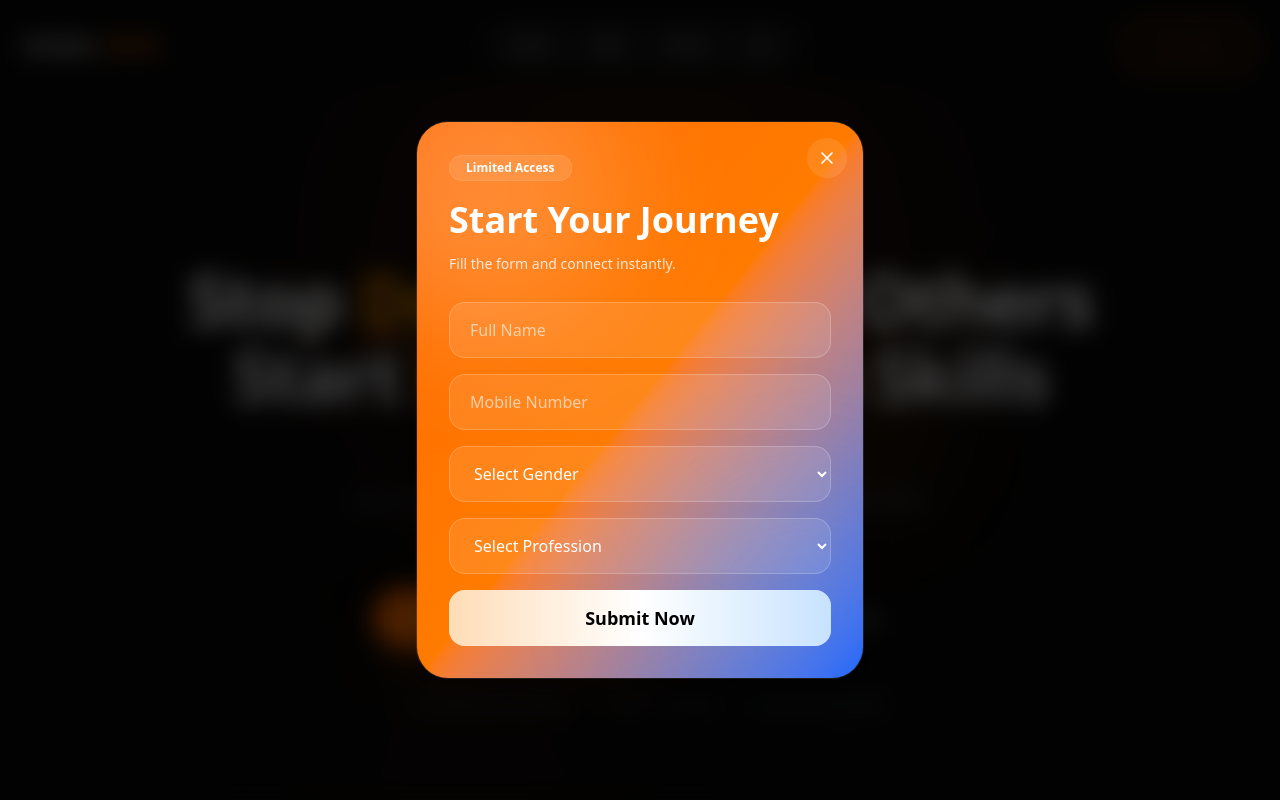
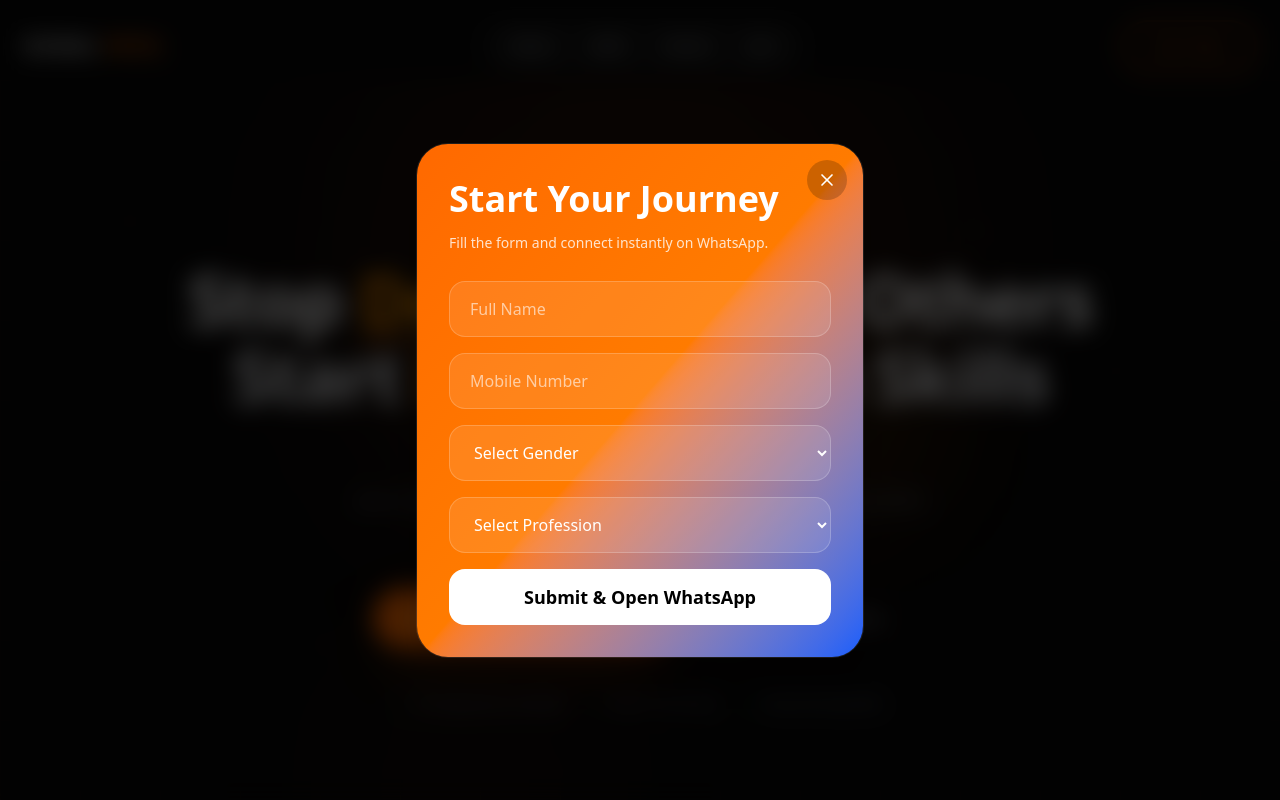
Before and after one commit to developerajay8/kunalpatil, a Next.js app: page / in a window 1280 px wide. Both pictures are taken after a click on the button "Start Now". Shown: the top 800 px of the page. Built offline with nearby package versions, Linux system fonts and the light colour scheme.

Commit message:
px addeeeddddeededsdwdd

```diff
--- a/app/components/leadpopup.tsx
+++ b/app/components/leadpopup.tsx
@@ -12,11 +12,10 @@ export default function LeadPopup({
   isOpen,
   onClose,
 }: LeadPopupProps) {
-  const popupRef = useRef<HTMLDivElement>(null);
+  const popupRef =
+    useRef<HTMLDivElement>(null);
 
-  const [loading, setLoading] = useState(false);
-
-  const [submitted, setSubmitted] =
+  const [loading, setLoading] =
     useState(false);
 
   const [form, setForm] = useState({
@@ -26,30 +25,23 @@ export default function LeadPopup({
     profession: "",
   });
 
-  // Prevent duplicate submit
-  useEffect(() => {
-    const alreadySubmitted =
-      localStorage.getItem("lead_submitted");
-
-    if (alreadySubmitted) {
-      setSubmitted(true);
-    }
-  }, []);
-
-  // Lock scroll
+  // LOCK SCROLL
   useEffect(() => {
     if (isOpen) {
-      document.body.style.overflow = "hidden";
+      document.body.style.overflow =
+        "hidden";
     } else {
-      document.body.style.overflow = "auto";
+      document.body.style.overflow =
+        "auto";
     }
 
     return () => {
-      document.body.style.overflow = "auto";
+      document.body.style.overflow =
+        "auto";
     };
   }, [isOpen]);
 
-  // Close outside click
+  // CLOSE OUTSIDE
   useEffect(() => {
     function handleOutside(
       e: MouseEvent
@@ -88,7 +80,8 @@ export default function LeadPopup({
   ) => {
     setForm({
       ...form,
-      [e.target.name]: e.target.value,
+      [e.target.name]:
+        e.target.value,
     });
   };
 
@@ -97,17 +90,10 @@ export default function LeadPopup({
   ) => {
     e.preventDefault();
 
-    if (submitted) {
-      alert(
-        "You already submitted this form."
-      );
-      return;
-    }
-
     setLoading(true);
 
     try {
-      // WhatsApp Message
+      // WHATSAPP MESSAGE
       const message = `
 🔥 Hii Kunal sir, I’m intrested in this work can you please share me the work details?
 
@@ -117,23 +103,16 @@ export default function LeadPopup({
 💼 Profession: ${form.profession}
 `;
 
-      // Your WhatsApp Number
+      // YOUR NUMBER
       const whatsappNumber =
-        "919999999999";
+        "918643071462";
 
-      // OPEN WHATSAPP FIRST
-      window.open(
-        `https://wa.me/${whatsappNumber}?text=${encodeURIComponent(
-          message
-        )}`,
-        "_blank"
-      );
-
-      // THEN SEND TO GOOGLE SHEET
+      // GOOGLE SHEET SAVE
       await fetch(
-        "YOUR_GOOGLE_SCRIPT_WEB_APP_URL",
+        "https://script.google.com/macros/s/AKfycbxJwzBd9rlp_N3J6kxE4S96gczOvsL774grRx4atipV0vI253KsdtheDZUQXY6sgXqq/exec",
         {
           method: "POST",
+          mode: "no-cors",
           headers: {
             "Content-Type":
               "application/json",
@@ -146,16 +125,25 @@ export default function LeadPopup({
         }
       );
 
-      localStorage.setItem(
-        "lead_submitted",
-        "true"
+      // OPEN WHATSAPP
+      window.open(
+        `https://wa.me/${whatsappNumber}?text=${encodeURIComponent(
+          message
+        )}`,
+        "_blank"
       );
 
-      setSubmitted(true);
+      alert(
+        "Submitted Successfully"
+      );
 
-      alert(
-        "Form submitted successfully"
-      );
+      // RESET FORM
+      setForm({
+        fullName: "",
+        mobile: "",
+        gender: "",
+        profession: "",
+      });
 
       onClose();
     } catch (error) {
@@ -173,46 +161,37 @@ export default function LeadPopup({
         ref={popupRef}
         className="relative w-full max-w-md rounded-[32px] overflow-hidden border border-white/10 shadow-2xl"
       >
-        {/* Background */}
+        {/* BACKGROUND */}
         <div className="absolute inset-0 bg-gradient-to-br from-orange-500 via-[#ff7b00] to-blue-600" />
 
-        {/* Glow */}
-        <div className="absolute -top-20 -left-20 w-72 h-72 rounded-full bg-white/20 blur-3xl" />
-
-        <div className="absolute -bottom-20 -right-20 w-72 h-72 rounded-full bg-blue-400/20 blur-3xl" />
-
-        {/* Content */}
+        {/* CONTENT */}
         <div className="relative z-10 p-6 sm:p-8">
-          {/* Close */}
+          {/* CLOSE */}
           <button
             onClick={onClose}
-            className="absolute top-4 right-4 w-10 h-10 rounded-full bg-white/10 hover:bg-white/20 flex items-center justify-center text-white transition"
+            className="absolute top-4 right-4 w-10 h-10 rounded-full bg-black/20 hover:bg-black/30 flex items-center justify-center text-white transition"
           >
             <X size={20} />
           </button>
 
-          {/* Heading */}
+          {/* HEADING */}
           <div className="mb-7">
-            <span className="inline-block px-4 py-1 rounded-full bg-white/10 border border-white/10 text-white text-xs font-semibold mb-4">
-              Limited Access
-            </span>
-
             <h2 className="text-3xl sm:text-4xl font-black text-white leading-tight">
               Start Your Journey
             </h2>
 
             <p className="text-white/80 mt-3 text-sm">
               Fill the form and connect
-              instantly.
+              instantly on WhatsApp.
             </p>
           </div>
 
-          {/* Form */}
+          {/* FORM */}
           <form
             onSubmit={handleSubmit}
             className="space-y-4"
           >
-            {/* Full Name */}
+            {/* FULL NAME */}
             <input
               type="text"
               name="fullName"
@@ -220,10 +199,10 @@ export default function LeadPopup({
               placeholder="Full Name"
               value={form.fullName}
               onChange={handleChange}
-              className="w-full h-14 rounded-2xl bg-white/10 border border-white/20 px-5 text-white placeholder:text-white/60 outline-none focus:border-white/40"
+              className="w-full h-14 rounded-2xl bg-white/10 border border-white/20 px-5 text-white placeholder:text-white/60 outline-none"
             />
 
-            {/* Mobile */}
+            {/* MOBILE */}
             <input
               type="tel"
               name="mobile"
@@ -231,16 +210,16 @@ export default function LeadPopup({
               placeholder="Mobile Number"
               value={form.mobile}
               onChange={handleChange}
-              className="w-full h-14 rounded-2xl bg-white/10 border border-white/20 px-5 text-white placeholder:text-white/60 outline-none focus:border-white/40"
+              className="w-full h-14 rounded-2xl bg-white/10 border border-white/20 px-5 text-white placeholder:text-white/60 outline-none"
             />
 
-            {/* Gender */}
+            {/* GENDER */}
             <select
               name="gender"
               required
               value={form.gender}
               onChange={handleChange}
-              className="w-full h-14 rounded-2xl bg-white/10 border border-white/20 px-5 text-white outline-none focus:border-white/40"
+              className="w-full h-14 rounded-2xl bg-white/10 border border-white/20 px-5 text-white outline-none"
             >
               <option
                 value=""
@@ -262,22 +241,15 @@ export default function LeadPopup({
               >
                 Female
               </option>
-
-              <option
-                value="Other"
-                className="text-black"
-              >
-                Other
-              </option>
             </select>
 
-            {/* Profession */}
+            {/* PROFESSION */}
             <select
               name="profession"
               required
               value={form.profession}
               onChange={handleChange}
-              className="w-full h-14 rounded-2xl bg-white/10 border border-white/20 px-5 text-white outline-none focus:border-white/40"
+              className="w-full h-14 rounded-2xl bg-white/10 border border-white/20 px-5 text-white outline-none"
             >
               <option
                 value=""
@@ -290,48 +262,31 @@ export default function LeadPopup({
                 value="Student"
                 className="text-black"
               >
-               Student
+                Student
+              </option>
 
-
-
+              <option
+                value="Housewife"
+                className="text-black"
+              >
+                Housewife
               </option>
 
               <option
                 value="Working Professional"
                 className="text-black"
               >
-                Housewife
-              </option>
-
-              <option
-                value="Business Owner"
-                className="text-black"
-              >
-                Working professional
-              </option>
-
-              <option
-                value="Freelancer"
-                className="text-black"
-              >
-                Other
+                Working Professional
               </option>
             </select>
 
-            {/* Submit */}
+            {/* SUBMIT */}
             <button
               type="submit"
-              disabled={
-                loading || submitted
-              }
-              className="relative overflow-hidden w-full h-14 rounded-2xl bg-white text-black font-bold text-lg transition-all duration-300 hover:scale-[1.02] active:scale-[0.98] disabled:opacity-70"
+              disabled={loading}
+              className="w-full h-14 cursor-pointer rounded-2xl bg-white text-black font-bold text-lg transition-all duration-300 hover:scale-[1.02]"
             >
-              {!loading &&
-                !submitted && (
-                  <div className="absolute inset-0 bg-gradient-to-r from-orange-300 via-white to-blue-300 opacity-40 animate-pulse" />
-                )}
-
-              <span className="relative z-10 flex items-center justify-center gap-2">
+              <span className="flex items-center justify-center gap-2">
                 {loading ? (
                   <>
                     <Loader2
@@ -340,10 +295,8 @@ export default function LeadPopup({
                     />
                     Submitting...
                   </>
-                ) : submitted ? (
-                  "Already Submitted"
                 ) : (
-                  "Submit Now"
+                  "Submit & Open WhatsApp"
                 )}
               </span>
             </button>
--- a/app/layout.tsx
+++ b/app/layout.tsx
@@ -1,6 +1,7 @@
 import type { Metadata } from "next";
 import { Geist, Geist_Mono } from "next/font/google";
 import "./globals.css";
+import Script from "next/script";
 
 const geistSans = Geist({
   variable: "--font-geist-sans",
@@ -27,7 +28,50 @@ export default function RootLayout({
       lang="en"
       className={`${geistSans.variable} ${geistMono.variable} h-full antialiased`}
     >
-      <body className="min-h-full flex flex-col">{children}</body>
+      <head>
+        {/* META PIXEL */}
+        <Script
+          id="facebook-pixel"
+          strategy="afterInteractive"
+        >
+          {`
+            !function(f,b,e,v,n,t,s)
+            {if(f.fbq)return;n=f.fbq=function(){n.callMethod?
+            n.callMethod.apply(n,arguments):n.queue.push(arguments)};
+            if(!f._fbq)f._fbq=n;
+            n.push=n;
+            n.loaded=!0;
+            n.version='2.0';
+            n.queue=[];
+            t=b.createElement(e);
+            t.async=!0;
+            t.src=v;
+            s=b.getElementsByTagName(e)[0];
+            s.parentNode.insertBefore(t,s)
+            }(window, document,'script',
+            'https://connect.facebook.net/en_US/fbevents.js');
+
+            fbq('init', '908482295567136');
+            fbq('track', 'PageView');
+          `}
+        </Script>
+
+
+      </head>
+      <body className="min-h-full flex flex-col">
+        {children}
+        {/* NOSCRIPT */}
+        <noscript>
+          <img
+            height="1"
+            width="1"
+            style={{
+              display: "none",
+            }}
+            src="https://www.facebook.com/tr?id=908482295567136&ev=PageView&noscript=1"
+          />
+        </noscript>
+      </body>
     </html>
   );
 }
```
